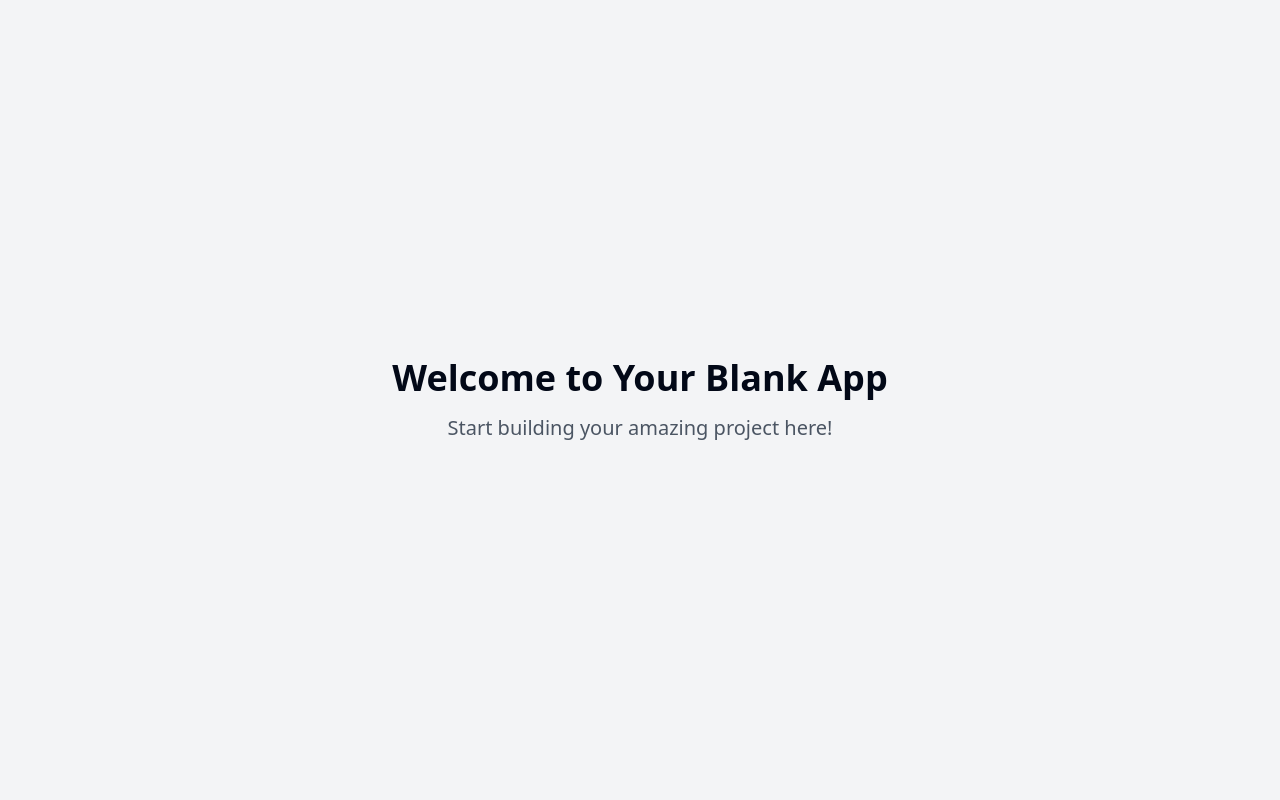
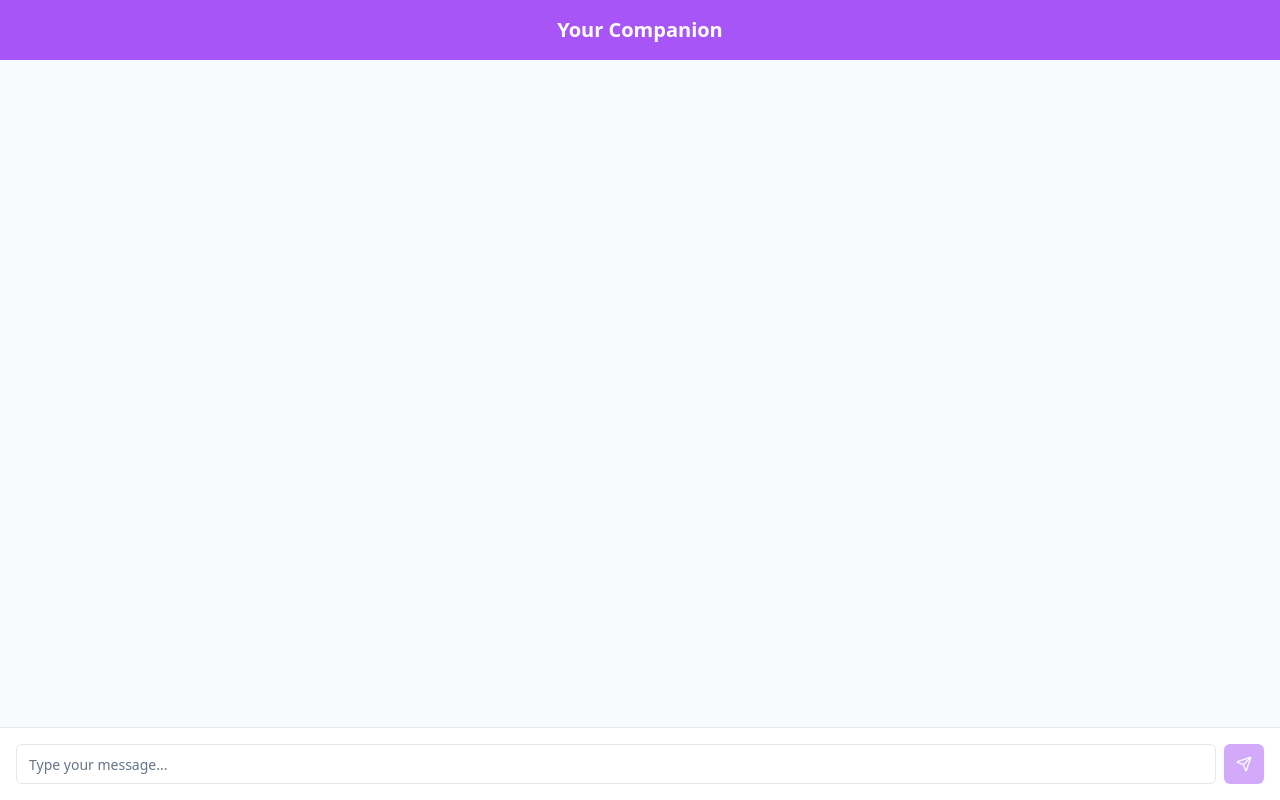
Before and after one commit to u-rahul/your-chat-companion-web, a React (Vite) app: page / in a window 1280 px wide. Built offline with nearby package versions, Linux system fonts and the light colour scheme.

Commit message:
feat: Implement web chat app
Adds a web chat application that takes user input and displays responses from a Langflow API.

```diff
--- /dev/null
+++ b/src/components/ChatContainer.tsx
@@ -0,0 +1,65 @@
+
+import { useEffect, useRef, useState } from "react";
+import { ChatInput } from "./ChatInput";
+import { ChatMessage } from "./ChatMessage";
+import { Message } from "@/types/chat";
+import { sendMessage } from "@/services/api";
+
+export const ChatContainer = () => {
+  const [messages, setMessages] = useState<Message[]>([]);
+  const [isLoading, setIsLoading] = useState(false);
+  const messagesEndRef = useRef<HTMLDivElement>(null);
+
+  const scrollToBottom = () => {
+    messagesEndRef.current?.scrollIntoView({ behavior: "smooth" });
+  };
+
+  useEffect(() => {
+    scrollToBottom();
+  }, [messages]);
+
+  const handleSendMessage = async (text: string) => {
+    // Add user message
+    const userMessage: Message = {
+      id: Date.now().toString(),
+      text,
+      isUser: true,
+      timestamp: new Date(),
+    };
+    setMessages((prev) => [...prev, userMessage]);
+    setIsLoading(true);
+
+    try {
+      // Get AI response
+      const response = await sendMessage(text);
+      const aiMessage: Message = {
+        id: (Date.now() + 1).toString(),
+        text: response,
+        isUser: false,
+        timestamp: new Date(),
+      };
+      setMessages((prev) => [...prev, aiMessage]);
+    } catch (error) {
+      console.error("Error:", error);
+    } finally {
+      setIsLoading(false);
+    }
+  };
+
+  return (
+    <div className="flex flex-col h-screen bg-gray-50">
+      <div className="bg-purple-500 text-white p-4 text-center">
+        <h1 className="text-xl font-semibold">Your Companion</h1>
+      </div>
+
+      <div className="flex-1 overflow-y-auto p-4 space-y-4">
+        {messages.map((message) => (
+          <ChatMessage key={message.id} message={message} />
+        ))}
+        <div ref={messagesEndRef} />
+      </div>
+
+      <ChatInput onSendMessage={handleSendMessage} isLoading={isLoading} />
+    </div>
+  );
+};
--- /dev/null
+++ b/src/components/ChatInput.tsx
@@ -0,0 +1,45 @@
+
+import { Button } from "@/components/ui/button";
+import { Input } from "@/components/ui/input";
+import { Send } from "lucide-react";
+import { useState } from "react";
+
+interface ChatInputProps {
+  onSendMessage: (message: string) => void;
+  isLoading: boolean;
+}
+
+export const ChatInput = ({ onSendMessage, isLoading }: ChatInputProps) => {
+  const [message, setMessage] = useState("");
+
+  const handleSubmit = (e: React.FormEvent) => {
+    e.preventDefault();
+    if (message.trim() && !isLoading) {
+      onSendMessage(message);
+      setMessage("");
+    }
+  };
+
+  return (
+    <form
+      onSubmit={handleSubmit}
+      className="flex items-center gap-2 border-t p-4 bg-white"
+    >
+      <Input
+        value={message}
+        onChange={(e) => setMessage(e.target.value)}
+        placeholder="Type your message..."
+        className="flex-1"
+        disabled={isLoading}
+      />
+      <Button
+        type="submit"
+        size="icon"
+        disabled={isLoading || !message.trim()}
+        className="bg-purple-500 hover:bg-purple-600"
+      >
+        <Send className="h-4 w-4" />
+      </Button>
+    </form>
+  );
+};
--- /dev/null
+++ b/src/components/ChatMessage.tsx
@@ -0,0 +1,33 @@
+
+import { cn } from "@/lib/utils";
+import { Message } from "@/types/chat";
+import { format } from "date-fns";
+
+interface ChatMessageProps {
+  message: Message;
+}
+
+export const ChatMessage = ({ message }: ChatMessageProps) => {
+  return (
+    <div
+      className={cn(
+        "flex w-full",
+        message.isUser ? "justify-end" : "justify-start"
+      )}
+    >
+      <div
+        className={cn(
+          "max-w-[80%] rounded-lg px-4 py-2 my-1",
+          message.isUser
+            ? "bg-purple-500 text-white"
+            : "bg-gray-100 text-gray-800"
+        )}
+      >
+        <p className="text-sm">{message.text}</p>
+        <span className="text-xs opacity-70">
+          {format(message.timestamp, "HH:mm")}
+        </span>
+      </div>
+    </div>
+  );
+};
--- a/src/pages/Index.tsx
+++ b/src/pages/Index.tsx
@@ -1,14 +1,8 @@
-// Update this page (the content is just a fallback if you fail to update the page)
+
+import { ChatContainer } from "@/components/ChatContainer";
 
 const Index = () => {
-  return (
-    <div className="min-h-screen flex items-center justify-center bg-gray-100">
-      <div className="text-center">
-        <h1 className="text-4xl font-bold mb-4">Welcome to Your Blank App</h1>
-        <p className="text-xl text-gray-600">Start building your amazing project here!</p>
-      </div>
-    </div>
-  );
+  return <ChatContainer />;
 };
 
 export default Index;
--- /dev/null
+++ b/src/services/api.ts
@@ -0,0 +1,42 @@
+
+interface LangflowResponse {
+  outputs: Array<{
+    outputs: Array<{
+      results: {
+        message: {
+          text: string;
+        };
+      };
+    }>;
+  }>;
+}
+
+export const sendMessage = async (message: string): Promise<string> => {
+  try {
+    const response = await fetch(
+      "https://api.langflow.astra.datastax.com/lf/e637d789-67d3-4dd8-a7d5-44246994d0a7/api/v1/run/4957ff93-d8f4-4939-a15c-b5a9dd27a60d?stream=false",
+      {
+        method: "POST",
+        headers: {
+          "Content-Type": "application/json",
+          "Authorization": "Bearer <YOUR_APPLICATION_TOKEN>",
+        },
+        body: JSON.stringify({
+          input_value: message,
+          output_type: "chat",
+          input_type: "chat",
+        }),
+      }
+    );
+
+    if (!response.ok) {
+      throw new Error("API request failed");
+    }
+
+    const data: LangflowResponse = await response.json();
+    return data.outputs[0].outputs[0].results.message.text;
+  } catch (error) {
+    console.error("Error sending message:", error);
+    return "Sorry, I couldn't process your message at this time.";
+  }
+};
--- /dev/null
+++ b/src/types/chat.ts
@@ -0,0 +1,7 @@
+
+export interface Message {
+  id: string;
+  text: string;
+  isUser: boolean;
+  timestamp: Date;
+}
```
